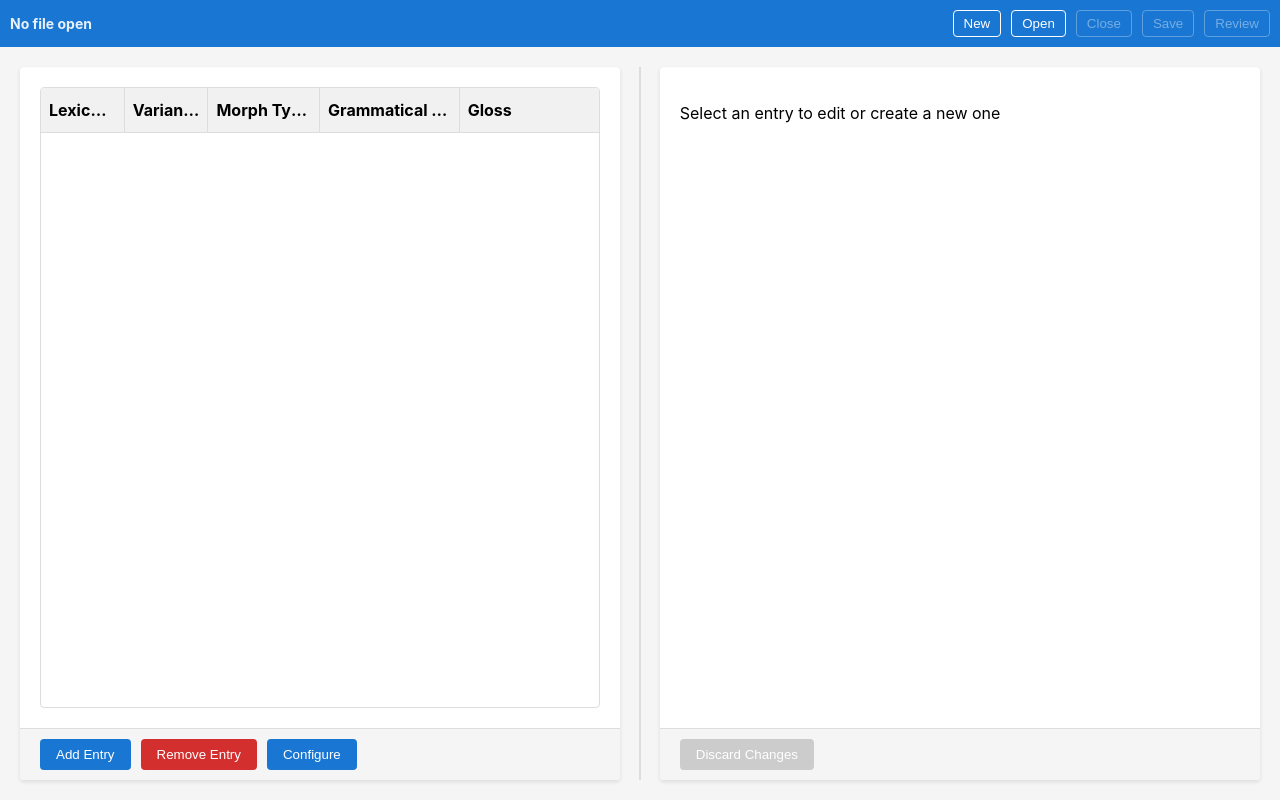
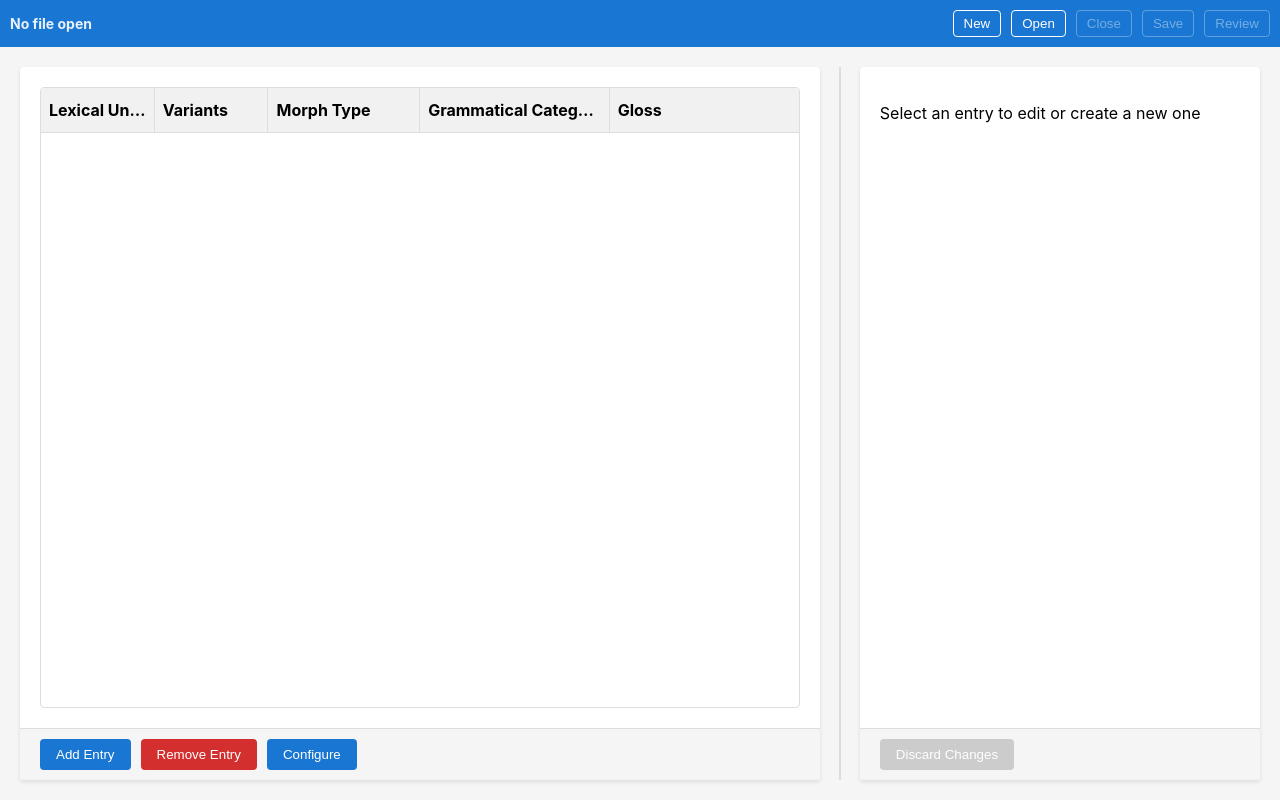
Before and after one commit to weijian-meng/elan-lexicon-editor, a plain HTML site: page index.html in a window 1280 px wide. Drawn offline with Linux system fonts and the light colour scheme.

Commit message:
ui improvement adjust window size

```diff
--- a/assets/app.js
+++ b/assets/app.js
@@ -253,17 +253,19 @@ function isCloseDialogShown() {
 
             const width = startWidth + (e.pageX - startX);
             const containerWidth = leftPanel.parentElement.offsetWidth;
+            const resizerWidth = panelResizer ? panelResizer.offsetWidth : 0;
 
             // Calculate minimum widths (300px each)
             const minWidth = 300;
-            const maxWidth = containerWidth - minWidth;
+            const availableWidth = containerWidth - resizerWidth;
+            const maxWidth = availableWidth - minWidth;
 
             // Constrain the width between min and max values
             const constrainedWidth = Math.min(Math.max(width, minWidth), maxWidth);
 
             // Update panel widths
             leftPanel.style.width = `${constrainedWidth}px`;
-            rightPanel.style.width = `${containerWidth - constrainedWidth - 8}px`; // Subtract resizer width
+            rightPanel.style.width = `${availableWidth - constrainedWidth}px`;
         }
 
         function handleMouseUp() {
@@ -278,14 +280,36 @@ function isCloseDialogShown() {
 
         // Initialize panel widths
         function initializePanelWidths() {
-            const containerWidth = document.querySelector('.main-content').offsetWidth;
-            const leftPanel = document.querySelector('.panel');
-            const rightPanel = document.querySelector('.panel:last-child');
+            const container = document.querySelector('.main-content');
+            const leftPanelEl = document.querySelector('.main-content > .panel');
+            const rightPanelEl = document.querySelector('.main-content > .panel:last-of-type');
 
-            // Set initial widths (50% each, accounting for resizer)
-            const panelWidth = (containerWidth - 8) / 2; // Subtract resizer width
-            leftPanel.style.width = `${panelWidth}px`;
-            rightPanel.style.width = `${panelWidth}px`;
+            if (!container || !leftPanelEl || !rightPanelEl) return;
+
+            const containerWidth = container.offsetWidth;
+            const resizerWidth = panelResizer ? panelResizer.offsetWidth : 0;
+            const availableWidth = containerWidth - resizerWidth;
+            if (availableWidth <= 0) return;
+
+            const minWidth = 300;
+
+            let leftWidth;
+            if (availableWidth < minWidth * 2) {
+                leftWidth = availableWidth / 2;
+            } else {
+                const preferred = availableWidth * (2 / 3);
+                leftWidth = Math.min(availableWidth - minWidth, Math.max(minWidth, preferred));
+            }
+
+            let rightWidth = availableWidth - leftWidth;
+            if (rightWidth < minWidth) {
+                rightWidth = minWidth;
+                leftWidth = Math.max(minWidth, availableWidth - rightWidth);
+                rightWidth = Math.max(minWidth, availableWidth - leftWidth);
+            }
+
+            leftPanelEl.style.width = `${leftWidth}px`;
+            rightPanelEl.style.width = `${rightWidth}px`;
         }
 
         // Call initializePanelWidths when the window loads
--- a/assets/styles.css
+++ b/assets/styles.css
@@ -57,7 +57,13 @@
             flex-direction: column;
             overflow: hidden;
             min-width: 300px; /* Minimum width for each panel */
-            width: 50%; /* Initial width */
+            width: 50%; /* Fallback initial width */
+        }
+        .main-content > .panel:first-of-type {
+            width: 66.666%;
+        }
+        .main-content > .panel:last-of-type {
+            width: 33.334%;
         }
         .panel-resizer {
             width: 8px;
--- a/index.html
+++ b/index.html
@@ -218,7 +218,7 @@
 
     <!-- Diff Dialog -->
     <div id="diffDialog" class="dialog-overlay hidden">
-        <div class="dialog" style="max-width: 800px; width: 90%;">
+        <div class="dialog" style="max-width: 1100px; width: 90%;">
             <div class="dialog-header">
                 <h2>Review Changes</h2>
             </div>
@@ -254,7 +254,7 @@
 
     <!-- Diff Fields Picker Dialog -->
     <div id="diffFieldsDialog" class="dialog-overlay hidden">
-        <div class="dialog" style="max-width: 700px; width: 90%;">
+        <div class="dialog" style="max-width: 900px; width: 90%;">
             <div class="dialog-header">
                 <h2>Select Fields to Compare</h2>
                 <div style="font-size:12px;color:#666;">Left (basis) vs Right (target). Excludes ids and timestamps by default.</div>
```
Also changed, not shown: 1 other file.
